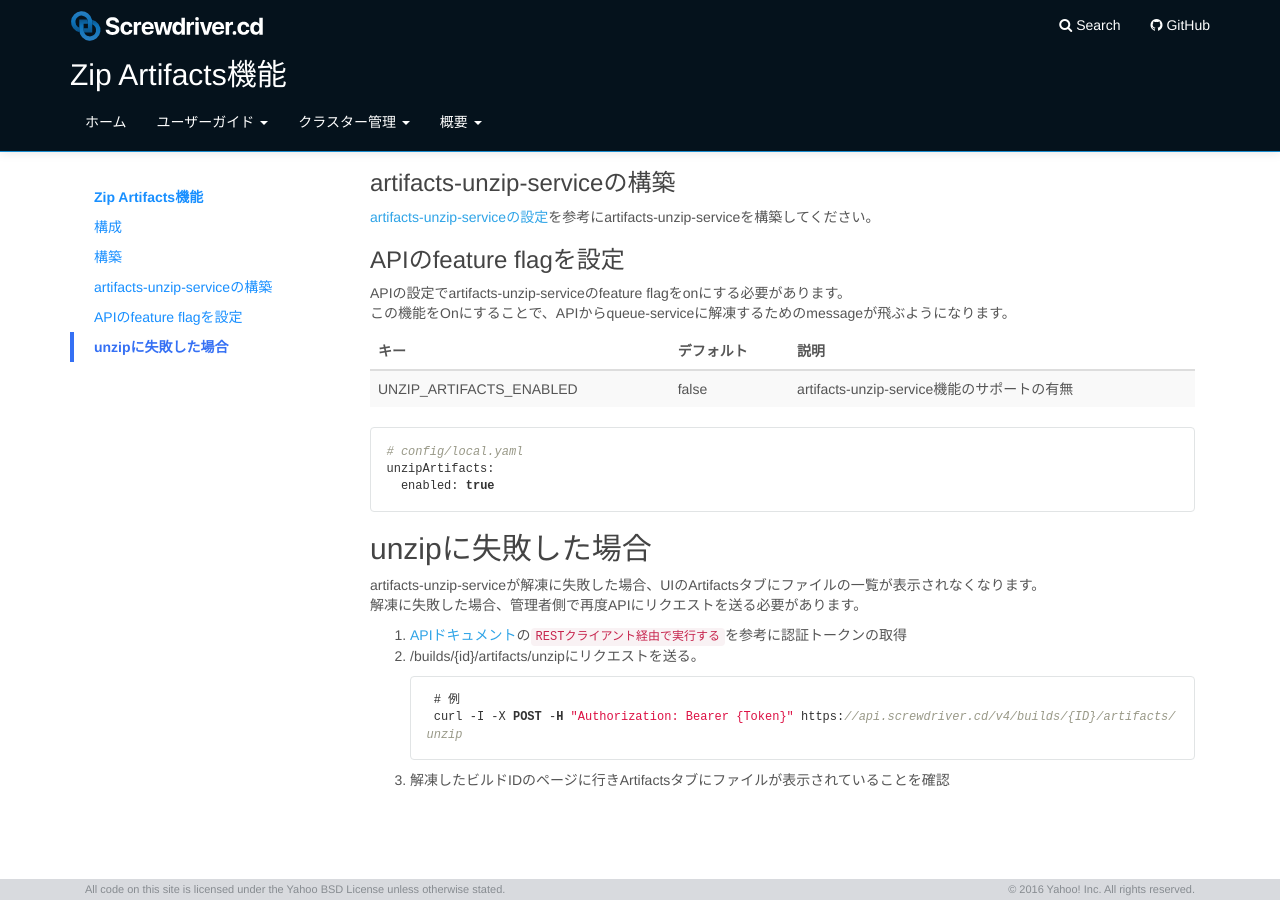
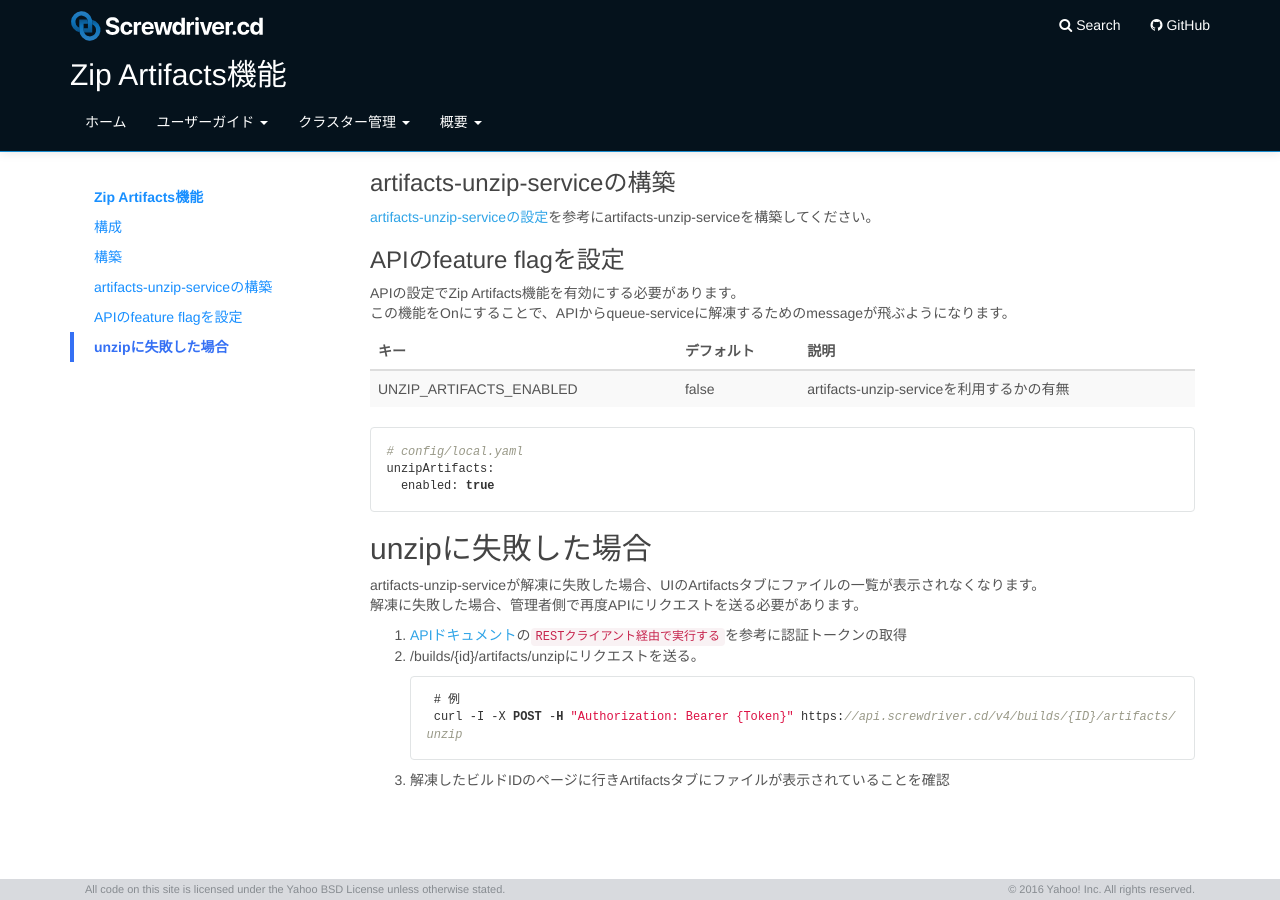
Before and after one commit to screwdriver-cd/guide, a Jekyll site: the page built from docs/ja/cluster-management/zip-artifacts.md, in a window 1280 px wide and 900 px high, scrolled down 525 px. Built offline with Jekyll 4.4.1, drawn with Linux system fonts in a browser that asks for light colours.

Commit message:
fix API feature flag

````diff
--- a/docs/ja/cluster-management/zip-artifacts.md
+++ b/docs/ja/cluster-management/zip-artifacts.md
@@ -42,12 +42,12 @@ Zip化されたファイルをアップロード後に解凍するため、ア
 
 ### APIのfeature flagを設定
 
-APIの設定でartifacts-unzip-serviceのfeature flagをonにする必要があります。
+APIの設定でZip Artifacts機能を有効にする必要があります。
 この機能をOnにすることで、APIからqueue-serviceに解凍するためのmessageが飛ぶようになります。
 
 キー | デフォルト | 説明
 --- | --- | ---
-UNZIP_ARTIFACTS_ENABLED | false | artifacts-unzip-service機能のサポートの有無
+UNZIP_ARTIFACTS_ENABLED | false | artifacts-unzip-serviceを利用するかの有無
 
 ```yaml
 # config/local.yaml
````
Also changed, not shown: docs/ja/cluster-management/configure-artifacts-unzip-service.md (+1 -1 lines).
